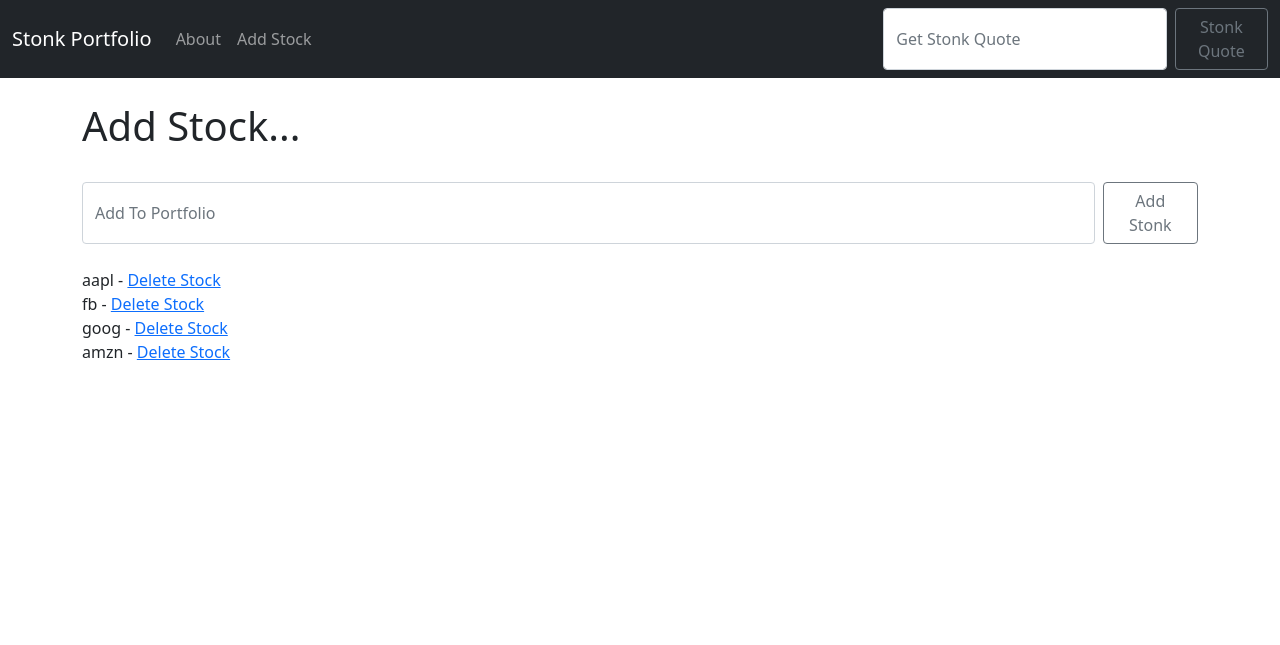
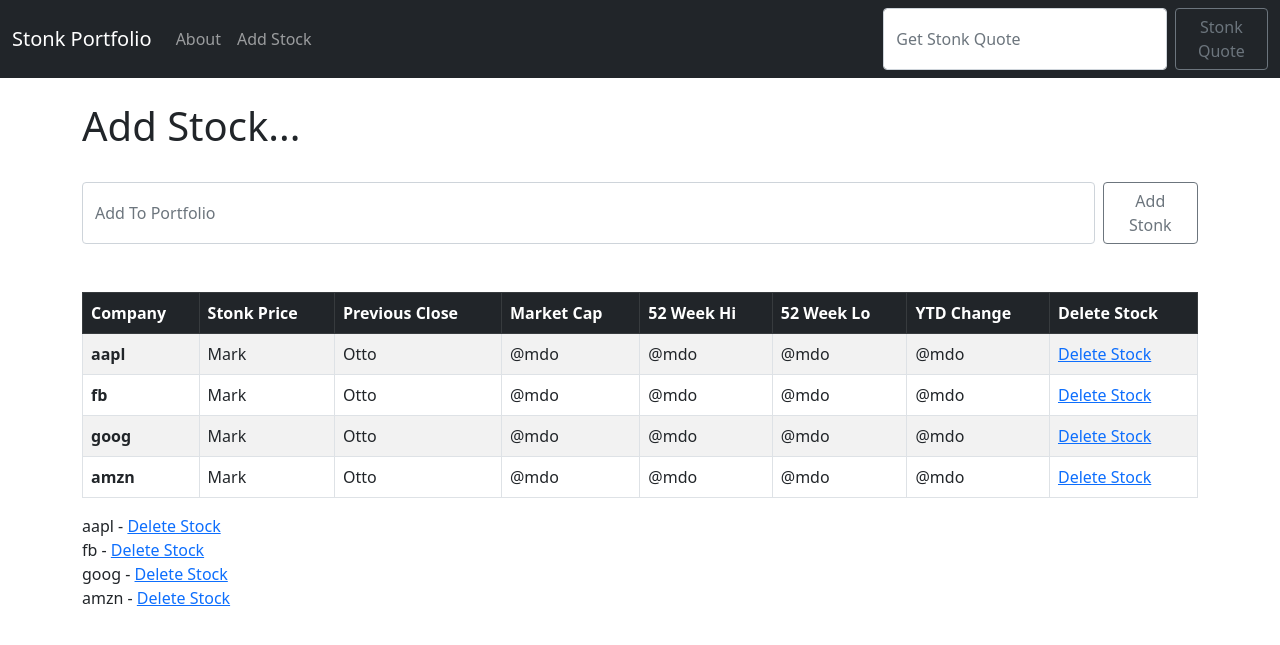
Before and after one commit to Jofa11/Stonks_App, a Django app: page /add_stock.html in a window 1280 px wide. Shown: the top 645 px of the page. Run offline with Django 3.2, Linux system fonts and the light colour scheme; data comes from the database, SQL or seed files in the repository; both versions use the stored data as it was after the commit.

Commit message:
add table to add_stock.html

```diff
--- a/stonks/quotes/templates/add_stock.html
+++ b/stonks/quotes/templates/add_stock.html
@@ -12,6 +12,40 @@
 </form>
 
 <br/>
+<br/>
+
+<table class="table table-striped table-bordered table-hover">
+    <thead class="table-dark">
+        <tr>
+            <th scope="col">Company</th>
+            <th scope="col">Stonk Price</th>
+            <th scope="col">Previous Close</th>
+            <th scope="col">Market Cap</th>
+            <th scope="col">52 Week Hi</th>
+            <th scope="col">52 Week Lo</th>
+            <th scope="col">YTD Change</th>
+            <th scope="col">Delete Stock</th>
+        </tr>
+    </thead>
+    <tbody>
+
+        {% for item in ticker %}
+
+        <tr>
+            <th scope="row">{{ item }}</th>
+            <td>Mark</td>
+            <td>Otto</td>
+            <td>@mdo</td>
+            <td>@mdo</td>
+            <td>@mdo</td>
+            <td>@mdo</td>
+            <td><a href="{% url 'delete' item.id %}">Delete Stock</a></td>
+        </tr>
+
+        {% endfor %}
+
+    </tbody>
+</table>
 
 {% for item in ticker %}
     {{ item }}  -  <a href="{% url 'delete' item.id %}">Delete Stock</a> <br/>
```
Also changed, not shown: stonks/db.sqlite3.
